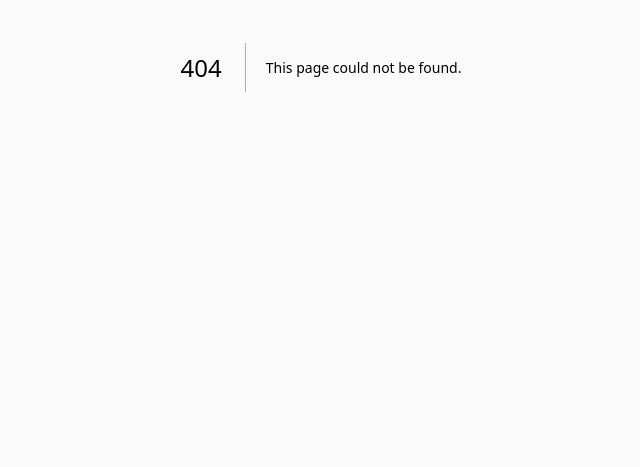
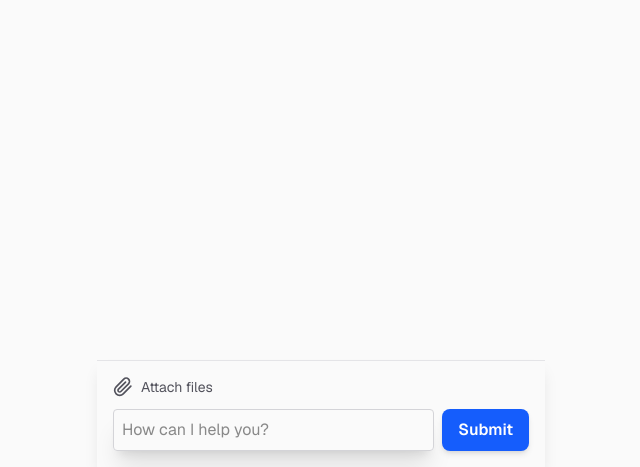
Before and after one commit to VinayKempa/learn-next-ai, a Next.js app: page /ui/multi-modal-chat in a window 1280 px wide. Before the commit this address had no page. Shown: the part 333-800 px from the top of the page, without its empty margins (319-959 px from the left). Built offline with nearby package versions, Linux system fonts and the light colour scheme.

Commit message:
Images in the chat - Analysing images

```diff
--- /dev/null
+++ b/app/api/multi-modal-chat/route.ts
@@ -0,0 +1,15 @@
+import { UIMessage, streamText, convertToModelMessages } from "ai";
+import { openai } from "@ai-sdk/openai";
+
+export async function POST(request: Request) {
+  try {
+    const { messages }: { messages: UIMessage[] } = await request.json();
+    const result = streamText({
+      model: openai("gpt-4.1-nano"),
+      messages: await convertToModelMessages(messages),
+    });
+    return result.toUIMessageStreamResponse();
+  } catch (error) {
+    return new Response("Failed to stream chat completion", { status: 500 });
+  }
+}
--- /dev/null
+++ b/app/ui/multi-modal-chat/page.tsx
@@ -0,0 +1,149 @@
+"use client";
+
+import { useState, useRef } from "react";
+import { useChat } from "@ai-sdk/react";
+import { DefaultChatTransport } from "ai";
+import Image from "next/image";
+
+export default function MultiModalPage() {
+  const [input, setInput] = useState("");
+  const [files, setFiles] = useState<FileList | undefined>(undefined);
+
+  const fileInputRef = useRef<HTMLInputElement>(null);
+
+  const { messages, sendMessage, status, error, stop } = useChat({
+    transport: new DefaultChatTransport({
+      api: "/api/multi-modal-chat",
+    }),
+  });
+
+  const handleSubmit = (e: React.FormEvent<HTMLFormElement>) => {
+    e.preventDefault();
+    sendMessage({ text: input, files });
+    setInput("");
+    setFiles(undefined);
+    if (fileInputRef.current) {
+      fileInputRef.current.value = "";
+    }
+  };
+
+  return (
+    <div className="flex flex-col w-full max-w-md py-24 mx-auto stretch">
+      {error && <div className="text-red-500 mb-4">{error.message}</div>}
+      {messages.map((message) => (
+        <div
+          key={message.id}
+          className={`mb-4 p-4 text-gray-800 rounded-lg ${message.role === "user" ? "bg-blue-100 self-end" : "bg-gray-100 self-start"}`}
+        >
+          <div className="font-bold mb-2">
+            {message.role === "user" ? "You:" : "AI:"}
+          </div>
+          {message.parts.map((part, partIndex) => {
+            switch (part.type) {
+              case "text":
+                return (
+                  <div
+                    key={`${message.id}-${partIndex}`}
+                    className="whitespace-pre-wrap"
+                  >
+                    {part.text}
+                  </div>
+                );
+              case "file":
+                if (part.mediaType?.startsWith("image/")) {
+                  return (
+                    <Image
+                      key={`${message.id}-${partIndex}`}
+                      src={part.url}
+                      alt={part.filename || "Uploaded image"}
+                      className="max-w-full h-auto rounded-lg"
+                      width={500}
+                      height={500}
+                    />
+                  );
+                }
+                return null;
+
+              default:
+                return null;
+            }
+          })}
+        </div>
+      ))}
+      {status === "submitted" || status === "streaming" ? (
+        <div className="mb-4 p-4 rounded-lg bg-gray-100 self-start">
+          <div className="font-bold mb-2">AI:</div>
+          <div>...</div>
+        </div>
+      ) : null}
+      <form
+        onSubmit={handleSubmit}
+        className="fixed bottom-0 w-full max-w-md mx-auto left-0 right-0 p-4 bg-zinc-50 dark:bg-zinc-950 border-t border-zinc-200 dark:border-zinc-800 shadow-lg"
+      >
+        <div className="flex flex-col gap-3">
+          <div className="flex items-center gap-2">
+            <label
+              htmlFor="file-upload"
+              className="flex items-center gap-2 text-sm text-zinc-600 dark:text-zinc-400 hover:text-zinc-800 dark:hover:text-zinc-200 cursor-pointer"
+            >
+              <svg
+                xmlns="http://www.w3.org/2000/svg"
+                width="20"
+                height="20"
+                viewBox="0 0 24 24"
+                fill="none"
+                stroke="currentColor"
+                strokeWidth="2"
+                strokeLinecap="round"
+                strokeLinejoin="round"
+              >
+                <path d="M21.44 11.05l-9.19 9.19a6 6 0 01-8.49-8.49l9.19-9.19a4 4 0 015.66 5.66l-9.2 9.19a2 2 0 01-2.83-2.83l8.49-8.48" />
+              </svg>
+              {files?.length
+                ? `${files.length} file${files.length > 1 ? "s" : ""} attached`
+                : "Attach files"}
+            </label>
+            <input
+              id="file-upload"
+              type="file"
+              className="hidden"
+              onChange={(event) => {
+                if (event.target.files) {
+                  setFiles(event.target.files);
+                }
+              }}
+              multiple
+              ref={fileInputRef}
+            />
+          </div>
+          <div className="flex gap-2">
+            <input
+              name="input-form"
+              value={input}
+              onChange={(e) => setInput(e.target.value)}
+              placeholder="How can I help you?"
+              className="flex-1 dark:bg-zinc-800 p-2 border border-zinc-300 dark:border-zinc-700 rounded shadow-xl"
+            />
+            {status === "streaming" || status === "submitted" ? (
+              <button
+                type="button"
+                onClick={stop}
+                className="px-4 py-2 font-semibold text-white bg-red-600 rounded-lg shadow-md hover:bg-red-700 focus:outline-none focus:ring-2 focus:ring-red-500 focus:ring-opacity-75"
+              >
+                Stop
+              </button>
+            ) : (
+              <button
+                type="submit"
+                disabled={status !== "ready"}
+                className="px-4 py-2 font-semibold text-white bg-blue-600 rounded-lg shadow-md hover:bg-blue-700 focus:outline-none focus:ring-2 focus:ring-blue-500 focus:ring-opacity-75"
+              >
+                Submit
+              </button>
+            )}
+          </div>
+        </div>
+      </form>
+    </div>
+  );
+}
```
